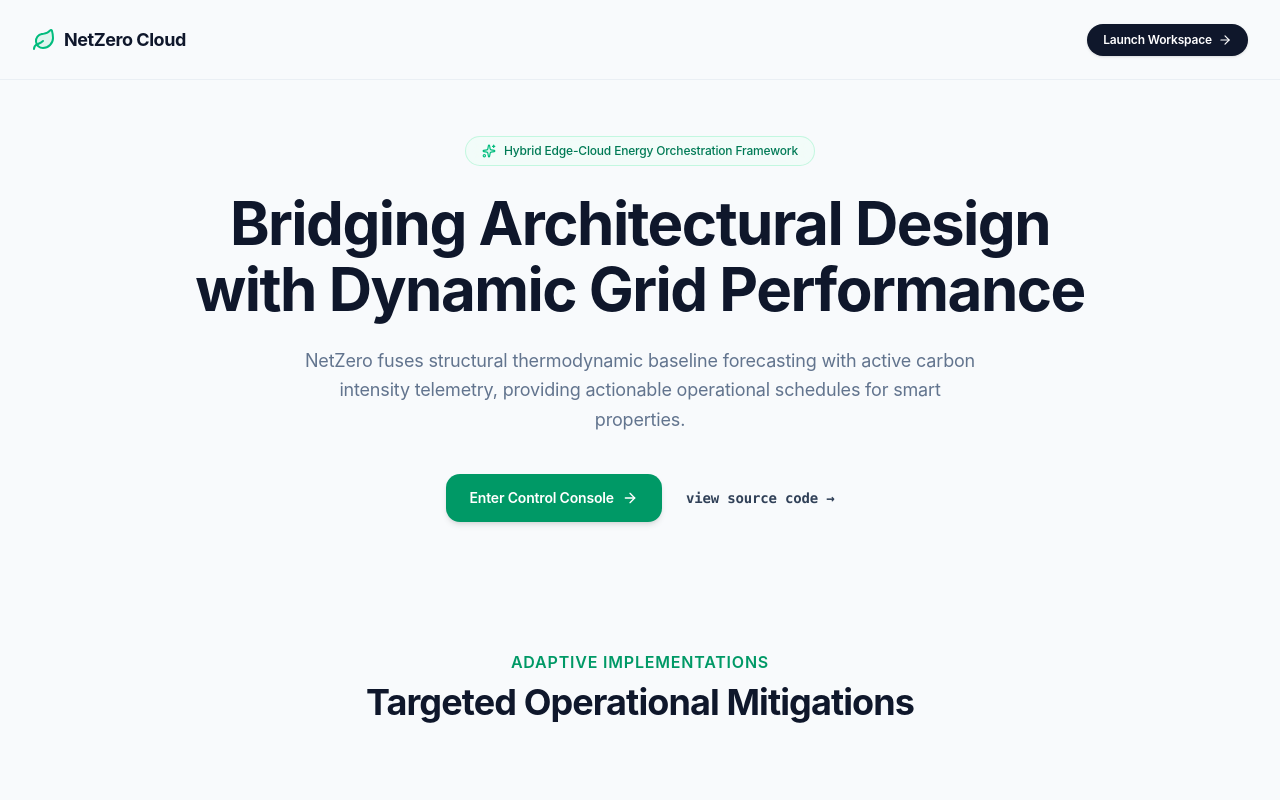
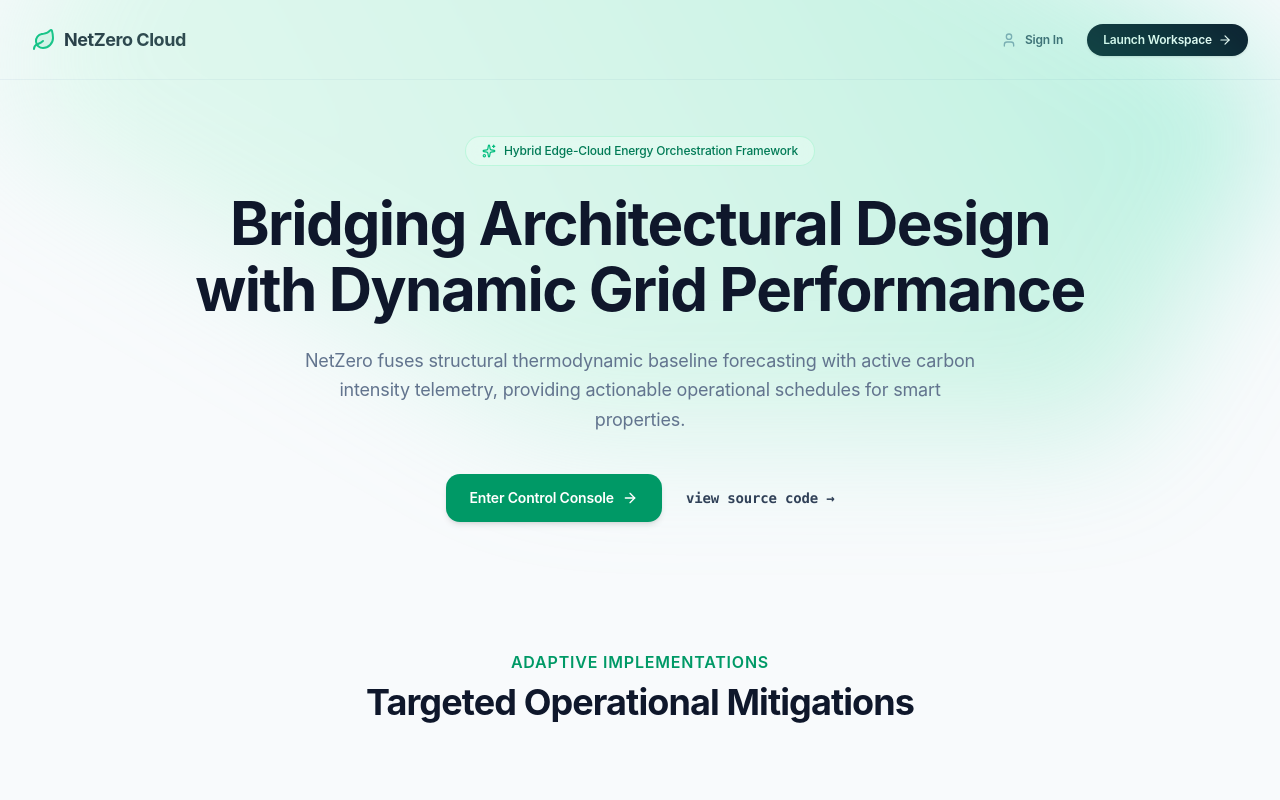
Before and after one commit to dr1810/NetZero, a Next.js app in the folder netzero-frontend/: page / in a window 1280 px wide. Shown: the top 800 px of the page. Built offline with nearby package versions, Linux system fonts and the light colour scheme.

Commit message:
feat(landing): Added more animations

```diff
--- a/netzero-frontend/app/page.tsx
+++ b/netzero-frontend/app/page.tsx
@@ -36,61 +36,94 @@ const pillars = [
 
 export default function LandingPage() {
   return (
-    <div className="min-h-screen bg-slate-50 text-slate-900 selection:bg-emerald-500/10 selection:text-emerald-600">
+    <div className="min-h-screen bg-slate-50 text-slate-900 selection:bg-emerald-500/10 selection:text-emerald-600 overflow-x-hidden">
 
       {/* Premium Minimal Navigation Header */}
-      <header className="mx-auto max-w-7xl px-6 lg:px-8 h-20 flex items-center justify-between border-b border-slate-200/60 bg-transparent">
+      <header className="mx-auto max-w-7xl px-6 lg:px-8 h-20 flex items-center justify-between border-b border-slate-200/60 bg-transparent animate-fade-in">
+        {/* Left Side: Brand Identity Logo */}
         <div className="flex items-center gap-2">
-          <Leaf className="h-6 w-6 text-emerald-500 fill-emerald-500/10" />
+          <Leaf className="h-6 w-6 text-emerald-500 fill-emerald-500/10 transition-transform duration-500 hover:rotate-12" />
           <span className="font-bold text-lg tracking-tight">NetZero Cloud</span>
         </div>
-        <Link
-          href="/dashboard"
-          className="inline-flex items-center gap-1.5 rounded-full bg-slate-900 px-4 py-2 text-xs font-semibold text-white shadow-sm hover:bg-slate-800 transition-all font-sans"
-        >
-          Launch Workspace <ArrowRight className="h-3.5 w-3.5" />
-        </Link>
+
+        {/* Right Side: Navigation Triggers */}
+        <div className="flex items-center gap-6">
+          {/* Clean Login Gateway Link with Apple-style subtle transition */}
+          <Link
+            href="/login"
+            className="inline-flex items-center gap-2 text-xs font-semibold text-slate-600 hover:text-slate-900 dark:text-slate-400 dark:hover:text-slate-50 transition-colors group"
+          >
+            <User className="h-4 w-4 text-slate-400 group-hover:text-slate-600 dark:group-hover:text-slate-300 transition-colors duration-300" />
+            <span>Sign In</span>
+          </Link>
+
+          {/* Primary Action Button */}
+          <Link
+            href="/dashboard"
+            className="inline-flex items-center gap-1.5 rounded-full bg-slate-900 px-4 py-2 text-xs font-semibold text-white shadow-sm hover:bg-slate-800 hover:scale-[1.02] active:scale-[0.98] transition-all duration-300 font-sans"
+          >
+            Launch Workspace <ArrowRight className="h-3.5 w-3.5 transition-transform duration-300 group-hover:translate-x-0.5" />
+          </Link>
+        </div>
       </header>
 
       {/* Hero Section */}
       <main className="relative isolate pt-14">
+
+        {/* Decorative background blur fields mimicking Apple product launches */}
+        <div className="absolute inset-x-0 -top-40 -z-10 transform-gpu overflow-hidden blur-3xl sm:-top-80" aria-hidden="true">
+          <div className="relative left-[calc(50%-11rem)] aspect-1155/678 w-[36.125rem] -translate-x-1/12 rotate-[30deg] bg-gradient-to-tr from-emerald-200 to-emerald-400 opacity-20 sm:left-[calc(50%-30rem)] sm:w-[72.1875rem] animate-pulse duration-[8s]" />
+        </div>
+
         <div className="mx-auto max-w-7xl px-6 lg:px-8 text-center">
 
-          {/* Micro-badge Announcement */}
-          <div className="mx-auto mb-6 flex max-w-fit items-center gap-2 rounded-full border border-emerald-200/60 bg-emerald-50/50 px-4 py-1.5 text-xs font-medium text-emerald-700 backdrop-blur-md">
+          {/* Micro-badge Announcement with an entry fade & slide up */}
+          <div
+            className="mx-auto mb-6 flex max-w-fit items-center gap-2 rounded-full border border-emerald-200/60 bg-emerald-50/50 px-4 py-1.5 text-xs font-medium text-emerald-700 backdrop-blur-md opacity-0"
+            style={{ animation: "slide-up 0.8s cubic-bezier(0.16, 1, 0.3, 1) forwards" }}
+          >
             <Sparkles className="h-3.5 w-3.5 text-emerald-500 fill-emerald-500/10" />
             <span>Hybrid Edge-Cloud Energy Orchestration Framework</span>
           </div>
 
-          {/* Deep Display Headings matching Apple's tight tracking rules */}
-          <h1 className="mx-auto max-w-4xl text-5xl font-bold tracking-tight text-slate-900 sm:text-6xl leading-[1.1]">
+          {/* Deep Display Headings with custom staggered delays */}
+          <h1
+            className="mx-auto max-w-4xl text-5xl font-bold tracking-tight text-slate-900 sm:text-6xl leading-[1.1] opacity-0"
+            style={{ animation: "slide-up 0.8s cubic-bezier(0.16, 1, 0.3, 1) 0.15s forwards" }}
+          >
             Bridging Architectural Design with Dynamic Grid Performance
           </h1>
 
-          <p className="mx-auto mt-6 max-w-2xl text-lg leading-relaxed text-slate-500 font-normal">
+          <p
+            className="mx-auto mt-6 max-w-2xl text-lg leading-relaxed text-slate-500 font-normal opacity-0"
+            style={{ animation: "slide-up 0.8s cubic-bezier(0.16, 1, 0.3, 1) 0.3s forwards" }}
+          >
             NetZero fuses structural thermodynamic baseline forecasting with active carbon intensity telemetry, providing actionable operational schedules for smart properties.
           </p>
 
           {/* Call To Action Controls */}
-          <div className="mt-10 flex items-center justify-center gap-x-6">
+          <div
+            className="mt-10 flex items-center justify-center gap-x-6 opacity-0"
+            style={{ animation: "slide-up 0.8s cubic-bezier(0.16, 1, 0.3, 1) 0.45s forwards" }}
+          >
             <Link
               href="/dashboard"
-              className="inline-flex items-center gap-2 rounded-xl bg-emerald-600 px-6 py-3.5 text-sm font-semibold text-white shadow-md hover:bg-emerald-500 transition-all"
+              className="inline-flex items-center gap-2 rounded-xl bg-emerald-600 px-6 py-3.5 text-sm font-semibold text-white shadow-md hover:bg-emerald-500 hover:scale-[1.02] active:scale-[0.98] hover:shadow-lg transition-all duration-300 group"
             >
-              Enter Control Console <ArrowRight className="h-4 w-4" />
+              Enter Control Console <ArrowRight className="h-4 w-4 transition-transform duration-300 group-hover:translate-x-1" />
             </Link>
             <a
               href="https://github.com/dr1810/NetZero"
               target="_blank"
               rel="noreferrer"
-              className="text-sm font-semibold leading-6 text-slate-700 hover:text-slate-900 transition-colors font-mono"
+              className="text-sm font-semibold leading-6 text-slate-700 hover:text-slate-900 transition-colors duration-300 font-mono relative after:absolute after:bottom-0 after:left-0 after:h-[1px] after:w-0 hover:after:w-full after:bg-slate-900 after:transition-all after:duration-300"
             >
               view source code <span aria-hidden="true">→</span>
             </a>
           </div>
         </div>
 
-        {/* User Segment Personas Grid Mapping */}
+        {/* User Segment Personas Grid Mapping with elegant interaction scale cards */}
         <section className="mx-auto max-w-7xl px-6 lg:px-8 mt-32">
           <div className="mx-auto max-w-2xl lg:text-center">
             <h2 className="text-base font-semibold uppercase tracking-wider text-emerald-600">Adaptive Implementations</h2>
@@ -102,9 +135,13 @@ export default function LandingPage() {
           <div className="mx-auto mt-16 max-w-2xl sm:mt-20 lg:mt-24 lg:max-w-none">
             <dl className="grid max-w-xl grid-cols-1 gap-x-8 gap-y-16 lg:max-w-none lg:grid-cols-3">
               {personas.map((persona, idx) => (
-                <div key={idx} className="flex flex-col rounded-2xl border border-slate-200 bg-white p-8 shadow-sm hover:shadow-md transition-all">
+                <div
+                  key={idx}
+                  className="flex flex-col rounded-2xl border border-slate-200 bg-white p-8 shadow-sm hover:shadow-xl hover:-translate-y-1 hover:border-emerald-500/20 transition-all duration-500 group opacity-0"
+                  style={{ animation: `slide-up 1s cubic-bezier(0.16, 1, 0.3, 1) ${0.4 + idx * 0.15}s forwards` }}
+                >
                   <dt className="flex items-center gap-x-3 text-base font-bold leading-7 text-slate-900">
-                    <div className="rounded-lg bg-emerald-500/10 p-2 text-emerald-600">
+                    <div className="rounded-lg bg-emerald-500/10 p-2 text-emerald-600 transition-colors duration-500 group-hover:bg-emerald-500 group-hover:text-white">
                       <persona.icon className="h-5 w-5" aria-hidden="true" />
                     </div>
                     {persona.title}
@@ -113,7 +150,7 @@ export default function LandingPage() {
                     <p className="flex-auto">{persona.description}</p>
                     <div className="mt-6 pt-4 border-t border-slate-100 flex items-center justify-between">
                       <span className="text-[11px] font-bold font-mono tracking-wide uppercase text-slate-400">Core Protocol</span>
-                      <span className="rounded-md bg-slate-50 border border-slate-200/60 px-2 py-0.5 text-[11px] font-semibold text-slate-600">{persona.badge}</span>
+                      <span className="rounded-md bg-slate-50 border border-slate-200/60 px-2 py-0.5 text-[11px] font-semibold text-slate-600 group-hover:bg-emerald-50 group-hover:text-emerald-700 group-hover:border-emerald-200/40 transition-colors duration-500">{persona.badge}</span>
                     </div>
                   </dd>
                 </div>
@@ -124,7 +161,11 @@ export default function LandingPage() {
 
         {/* Technical Architecture Feature Pillars */}
         <section className="mx-auto max-w-7xl px-6 lg:px-8 my-32 sm:my-40">
-          <div className="rounded-2xl bg-slate-900 px-6 py-16 sm:p-16 lg:px-20 lg:py-24 shadow-xl border border-slate-800 text-white relative overflow-hidden">
+          <div className="rounded-2xl bg-slate-900 px-6 py-16 sm:p-16 lg:px-20 lg:py-24 shadow-xl border border-slate-800 text-white relative overflow-hidden group">
+
+            {/* Dark mode mesh gradient animation accent */}
+            <div className="absolute -right-20 -bottom-20 w-80 h-80 bg-emerald-500/10 rounded-full blur-3xl transition-opacity duration-1000 group-hover:bg-emerald-400/20" />
+
             <div className="relative z-10 max-w-2xl lg:text-left">
               <h2 className="text-xs font-bold font-mono uppercase tracking-widest text-emerald-400">Pipeline Blueprints</h2>
               <p className="mt-2 text-3xl font-bold tracking-tight text-white sm:text-4xl">
@@ -138,9 +179,9 @@ export default function LandingPage() {
             <div className="mx-auto mt-16 max-w-2xl lg:mt-20 lg:max-w-none">
               <dl className="grid max-w-xl grid-cols-1 gap-x-8 gap-y-12 lg:max-w-none lg:grid-cols-3">
                 {pillars.map((pillar, idx) => (
-                  <div key={idx} className="relative pl-12">
+                  <div key={idx} className="relative pl-12 group/pillar">
                     <dt className="text-base font-bold text-white flex items-center gap-2">
-                      <div className="absolute left-0 top-0 flex h-9 w-9 items-center justify-center rounded-lg bg-emerald-500 text-white shadow">
+                      <div className="absolute left-0 top-0 flex h-9 w-9 items-center justify-center rounded-lg bg-emerald-500 text-white shadow transition-transform duration-500 group-hover/pillar:scale-110">
                         <pillar.icon className="h-4 w-4" aria-hidden="true" />
                       </div>
                       {pillar.title}
@@ -154,6 +195,27 @@ export default function LandingPage() {
         </section>
 
       </main>
+
+      {/* Embedded Apple Keyframes Animation Styles */}
+      <style jsx global>{`
+        @keyframes slide-up {
+          0% {
+            opacity: 0;
+            transform: translateY(16px);
+          }
+          100% {
+            opacity: 1;
+            transform: translateY(0);
+          }
+        }
+        .animate-fade-in {
+          animation: fade-in 0.8s cubic-bezier(0.16, 1, 0.3, 1) forwards;
+        }
+        @keyframes fade-in {
+          0% { opacity: 0; }
+          100% { opacity: 1; }
+        }
+      `}</style>
     </div>
   );
 }
```
